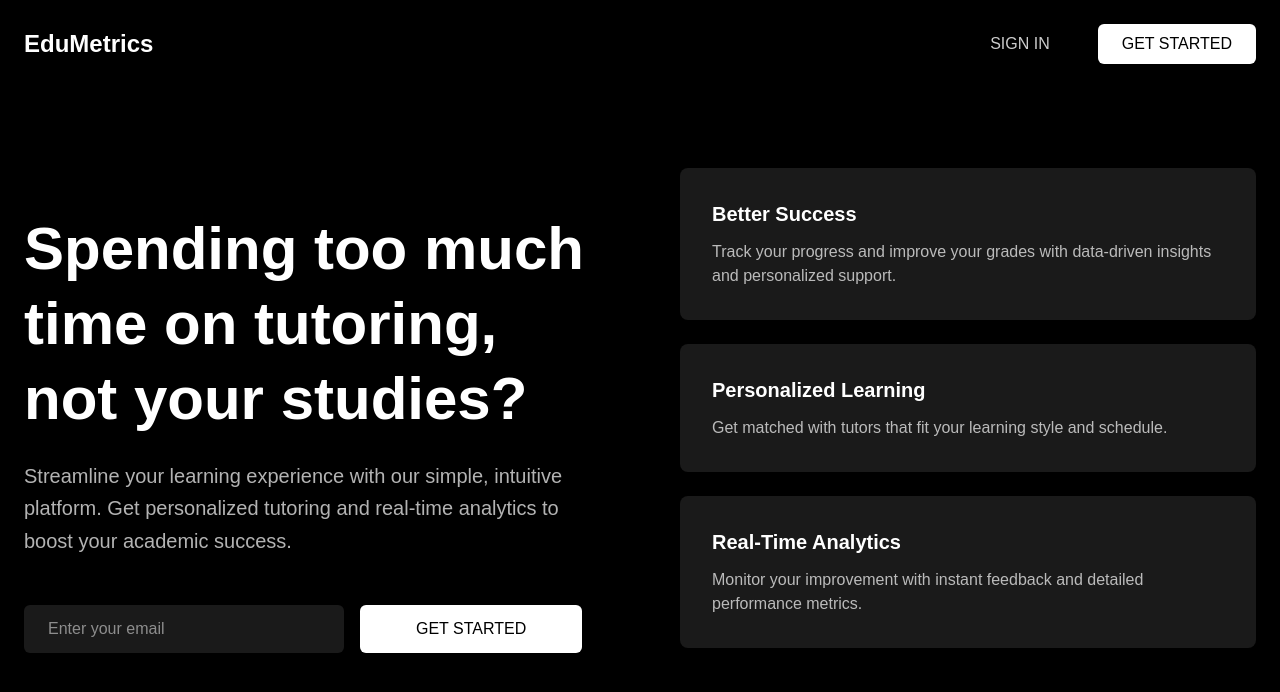
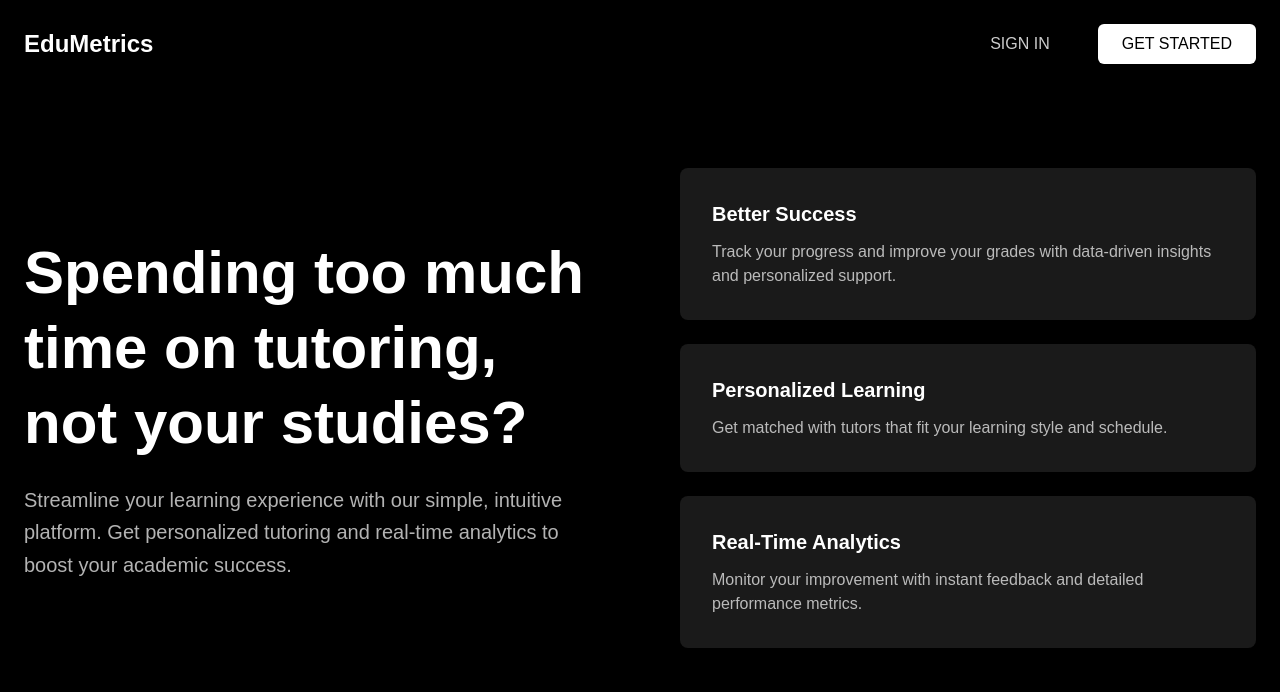
Before and after one commit to jackyhnc/edumetrics, a Next.js app: page / in a window 1280 px wide. Shown: the top 692 px of the page. Built offline with nearby package versions, Linux system fonts and the light colour scheme; no server answers.

Commit message:
delete sign up from email and link to options

```diff
--- a/src/app/page.tsx
+++ b/src/app/page.tsx
@@ -34,24 +34,6 @@ export default function LandingPage() {
             Streamline your learning experience with our simple, intuitive platform.
             Get personalized tutoring and real-time analytics to boost your academic success.
           </p>
-
-          <div className="flex flex-col sm:flex-row gap-4 items-start">
-            <div className="relative">
-              <input
-                type="email"
-                placeholder="Enter your email"
-                className="w-full sm:w-80 px-6 py-3 bg-white/10 rounded-md text-white placeholder-white/50 focus:outline-none focus:ring-2 focus:ring-white/30"
-              />
-            </div>
-            <button className="px-8 py-3 bg-white text-black hover:bg-gray-100 transition-colors rounded-md font-medium">
-              <Link
-                href="/signup"
-                className="px-6 py-2 bg-white text-black hover:bg-gray-100 transition-colors rounded-md">
-            GET STARTED
-          </Link>
-            </button>
-          </div>
-
           <div className="flex gap-6 mt-6 text-sm text-white/50">
             <div className="flex items-center gap-2">
             </div>
--- a/src/app/university/page.tsx
+++ b/src/app/university/page.tsx
@@ -195,7 +195,7 @@ export default function UniversitySelection() {
               </div>
             )}
           </div>
-
+          <Link href="/option">
           <button
             type="submit"
             disabled={!selectedCollege}
@@ -207,6 +207,7 @@ export default function UniversitySelection() {
           >
             Continue
           </button>
+          </Link>
         </form>
       </div>
     </div>
```
